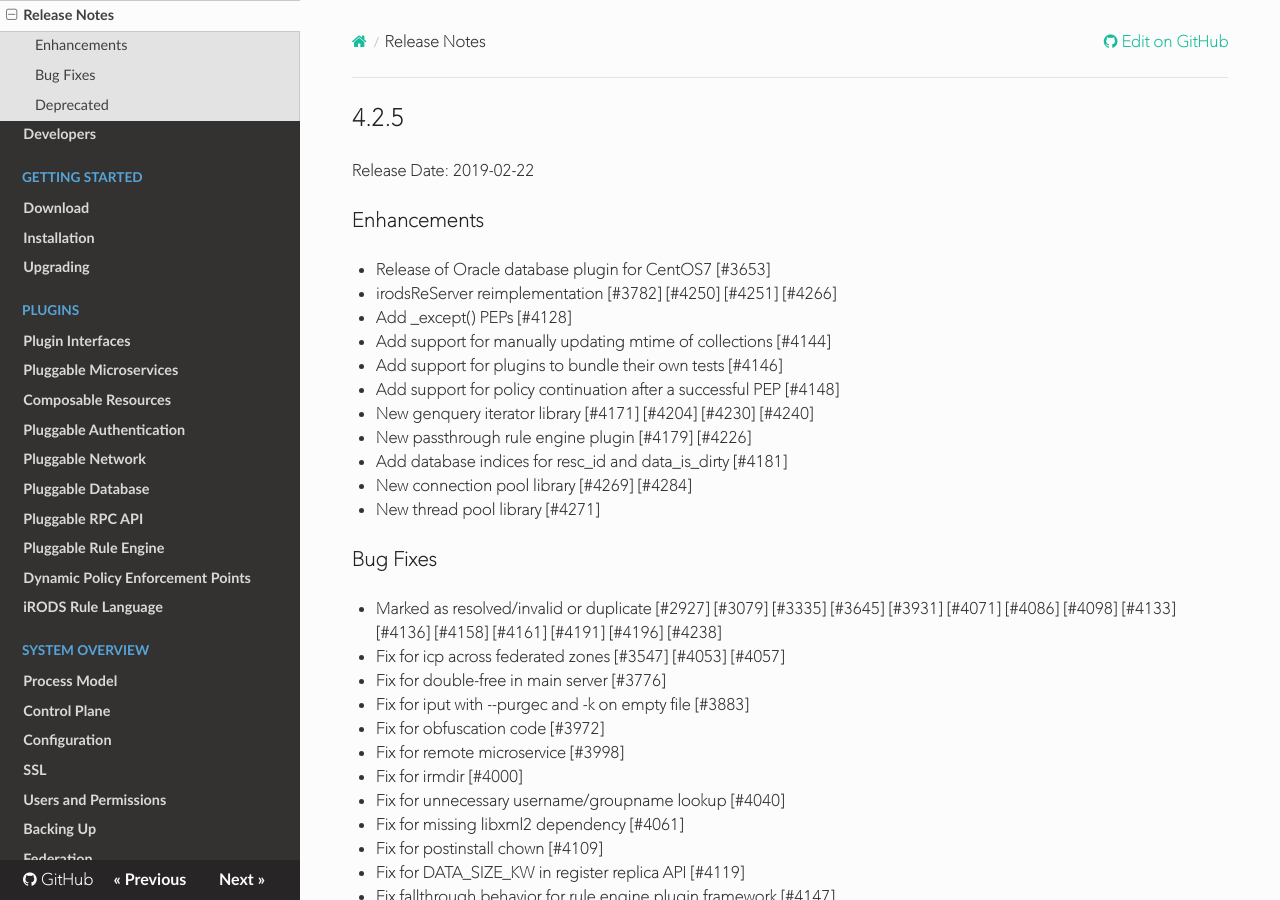
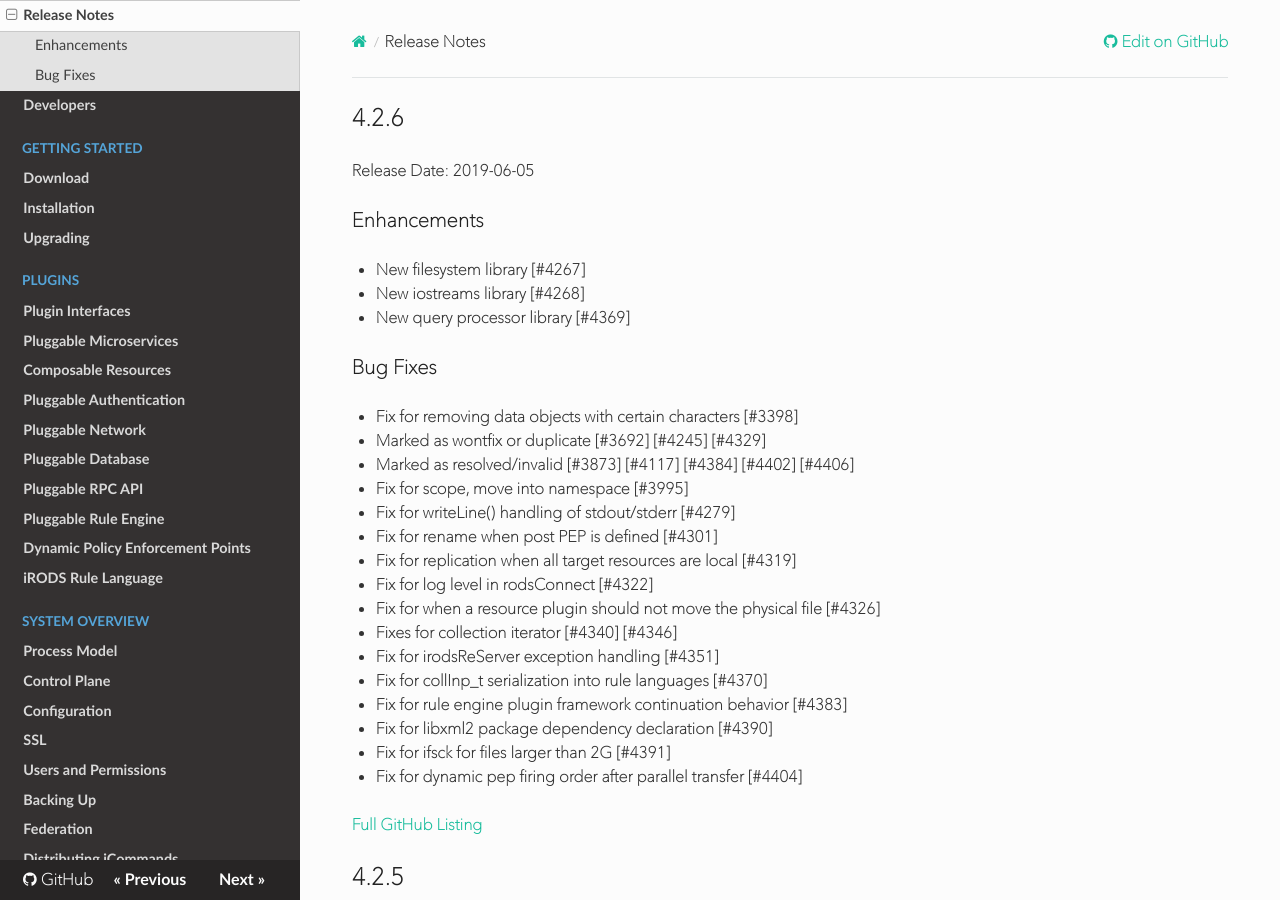
Before and after one commit to irods/irods_docs, an MkDocs documentation site: the page built from docs/release_notes.md, in a window 1280 px wide and 900 px high. Built offline with MkDocs 1.6.1, drawn with Linux system fonts in a browser that asks for light colours; nearby versions of some CDN libraries; old or Windows-style settings are respelled for this version of MkDocs.

Commit message:
[irods/irods#4378] 4.2.6 release notes

```diff
--- a/docs/release_notes.md
+++ b/docs/release_notes.md
@@ -1,3 +1,51 @@
+## 4.2.6
+
+Release Date: 2019-06-05
+
+### Enhancements
+
+ - New filesystem library [#4267]
+
+ - New iostreams library [#4268]
+
+ - New query processor library [#4369]
+
+### Bug Fixes
+
+ - Fix for removing data objects with certain characters [#3398]
+
+ - Marked as wontfix or duplicate [#3692] [#4245] [#4329]
+
+ - Marked as resolved/invalid [#3873] [#4117] [#4384] [#4402] [#4406]
+
+ - Fix for scope, move into namespace [#3995]
+
+ - Fix for writeLine() handling of stdout/stderr [#4279]
+
+ - Fix for rename when post PEP is defined [#4301]
+
+ - Fix for replication when all target resources are local [#4319]
+
+ - Fix for log level in rodsConnect [#4322]
+
+ - Fix for when a resource plugin should not move the physical file [#4326]
+
+ - Fixes for collection iterator [#4340] [#4346]
+
+ - Fix for irodsReServer exception handling [#4351]
+
+ - Fix for collInp_t serialization into rule languages [#4370]
+
+ - Fix for rule engine plugin framework continuation behavior [#4383]
+
+ - Fix for libxml2 package dependency declaration [#4390]
+
+ - Fix for ifsck for files larger than 2G [#4391]
+
+ - Fix for dynamic pep firing order after parallel transfer [#4404]
+
+ [Full GitHub Listing](https://github.com/irods/irods/issues?q=milestone%3A4.2.6)
+
 ## 4.2.5
 
 Release Date: 2019-02-22
```
